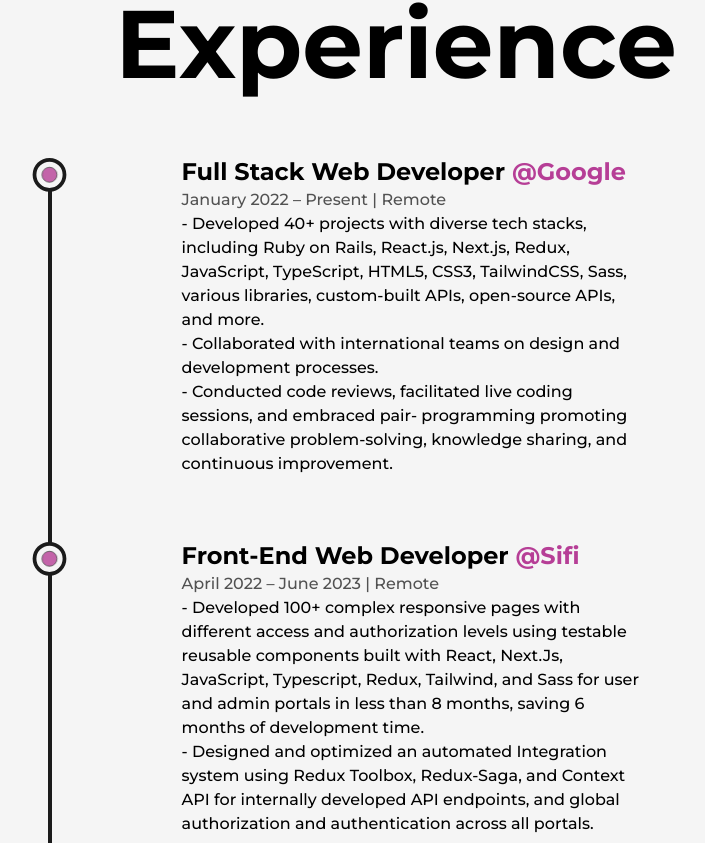
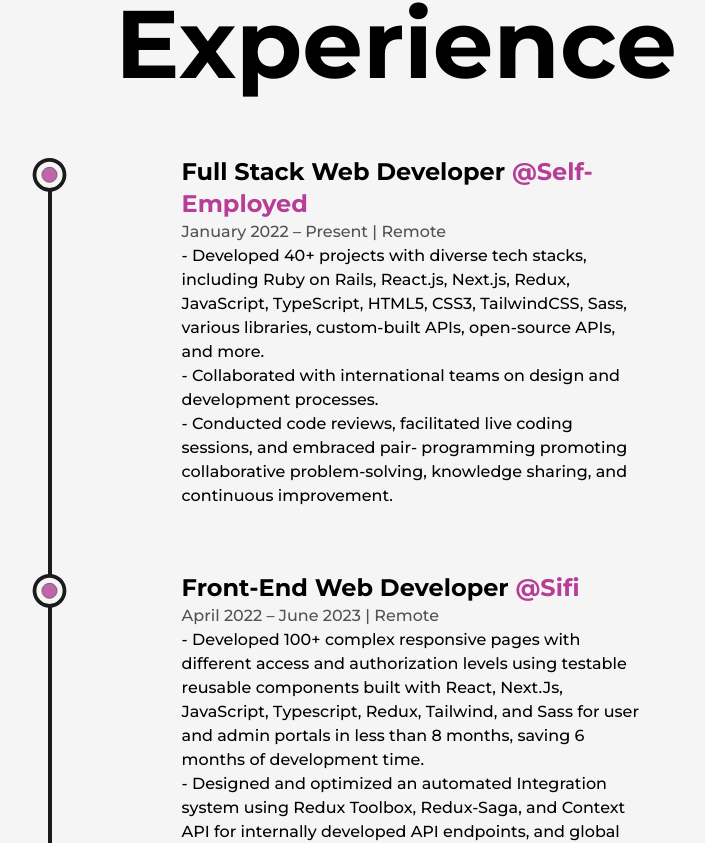
Before and after one commit to Elerqsousy/portfolio-Next-TailwindCSS, a Next.js app: page /about in a window 1280 px wide. Shown: the part 1709-2552 px from the top of the page, without its empty margins (244-949 px from the left). Built offline with nearby package versions, Linux system fonts and the light colour scheme.

Commit message:
Fix brken link in Experience section

```diff
--- a/src/conponents/Experience.js
+++ b/src/conponents/Experience.js
@@ -67,7 +67,8 @@ const Experience = () => {
         <ul className='w-full flex flex-col items-start justify-between ml-4 xs:ml-2'>
           <Details
             position='Full Stack Web Developer'
-            company='Google'
+            company='Self-Employed'
+            companyLink='https://www.linkedin.com/in/mahmoud-rizk-elerqsousy/'
             time='January 2022 – Present'
             address='Remote'
             work={[
```
